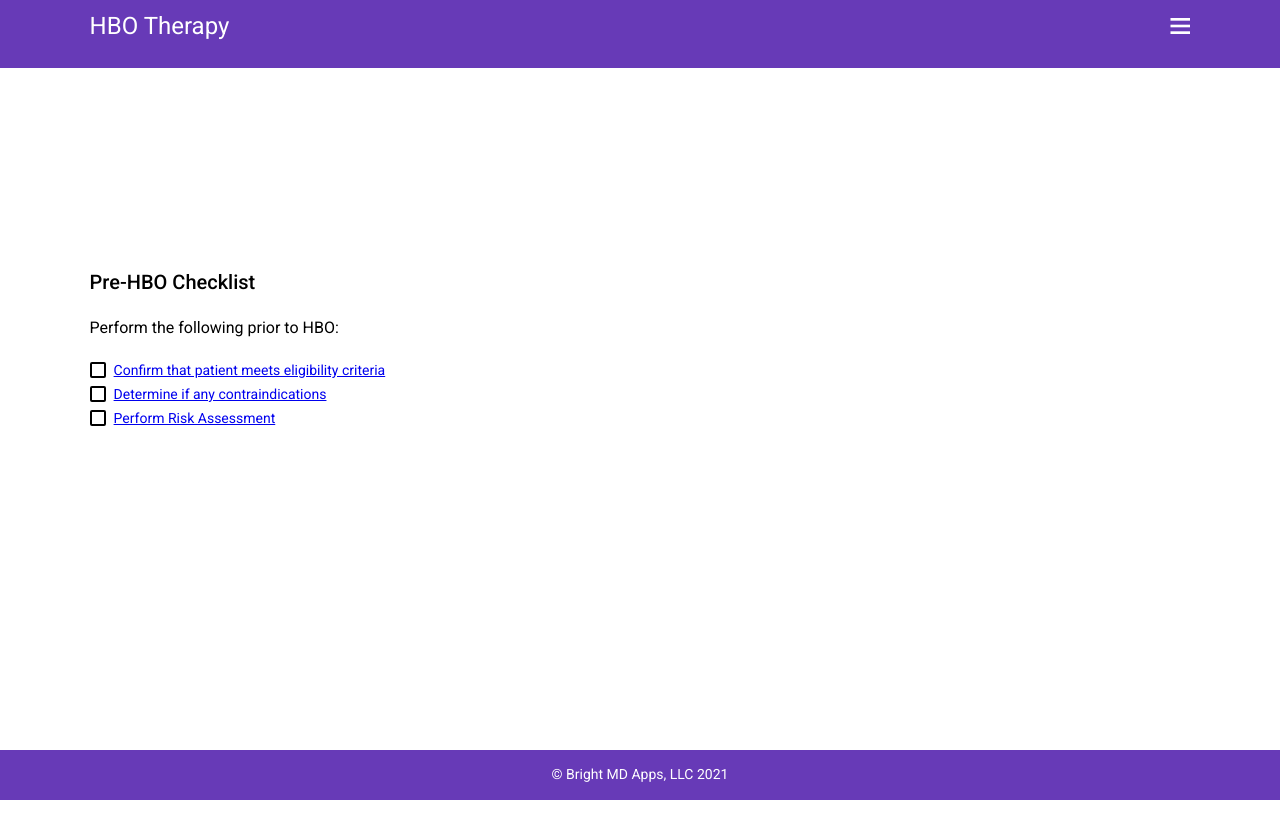
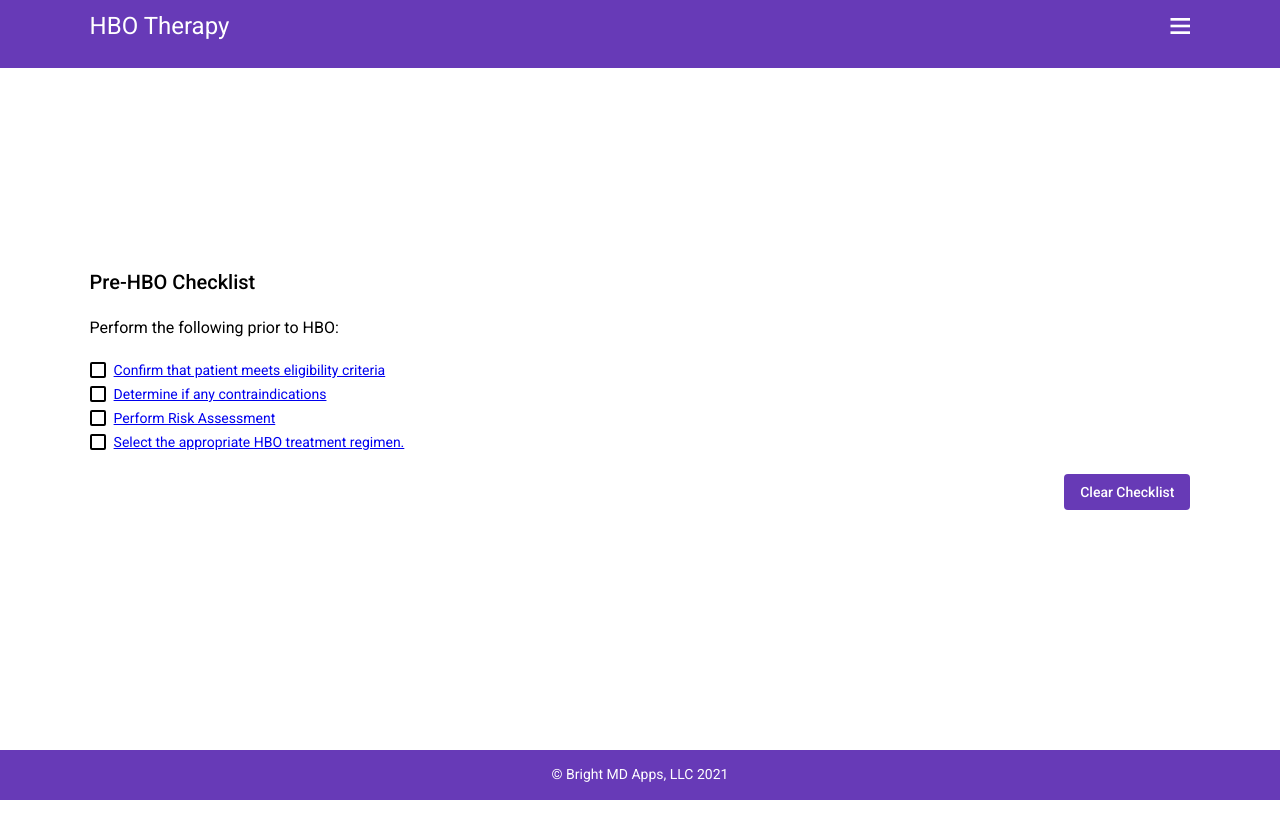
Before and after one commit to malbrecht13/hbo, an Angular app: page /hbo-checklist in a window 1280 px wide. Shown: the top 838 px of the page. Built offline with nearby package versions, Linux system fonts and the light colour scheme.

Commit message:
First app version completed

```diff
--- a/src/app/pages/checklist/checklist.component.html
+++ b/src/app/pages/checklist/checklist.component.html
@@ -3,15 +3,21 @@
   <h2 class="checklist_heading">Pre-HBO Checklist</h2>
   <h3 class="checklist_subheading">Perform the following prior to HBO:</h3>
   <div class="list_subheading" *ngFor="let item of checklistItems">
-    <mat-checkbox *ngIf="item.text.includes('contraindications')" [checked]="item.isChecked" (click)="toggleIsChecked(item.key)">
+    <mat-checkbox *ngIf="item.text.includes('contraindications')" [checked]="item.isChecked" (change)="toggleIsChecked(item.key)">
       <a routerLink="../contraindications" >{{item.text}}</a>
     </mat-checkbox>
-    <mat-checkbox *ngIf="item.text.includes('eligibility')" [checked]="item.isChecked" (click)="toggleIsChecked(item.key)">
+    <mat-checkbox *ngIf="item.text.includes('eligibility')" [checked]="item.isChecked" (change)="toggleIsChecked(item.key)">
       <a routerLink="../eligibility">{{item.text}}</a>
     </mat-checkbox>
-    <mat-checkbox *ngIf="item.text.includes('Risk')" [checked]="item.isChecked" (click)="toggleIsChecked(item.key)">
+    <mat-checkbox *ngIf="item.text.includes('Risk')" [checked]="item.isChecked" (change)="toggleIsChecked(item.key)">
       <a routerLink="../risk-assessment">{{item.text}}</a>
     </mat-checkbox>
+    <mat-checkbox *ngIf="item.text.includes('treatment')" [checked]="item.isChecked" (change)="toggleIsChecked(item.key)">
+      <a routerLink="../treatments">{{item.text}}</a>
+    </mat-checkbox>
+  </div>
+  <div class="clear_checklist_btn_div">
+    <button mat-raised-button class="clear_checklist_btn" (click)="clearChecklist()">Clear Checklist</button>
   </div>
 
 </section>
--- a/src/app/pages/checklist/checklist.component.scss
+++ b/src/app/pages/checklist/checklist.component.scss
@@ -6,3 +6,14 @@
   background-color: #673ab6 !important;
   // color: black !important;
 }
+
+.clear_checklist_btn_div {
+  margin-top: 20px;
+  display: flex;
+  justify-content: flex-end;
+}
+
+.clear_checklist_btn {
+  background-color: #673ab6 !important;
+  color: #fff;
+}
--- a/src/app/pages/checklist/checklist.component.ts
+++ b/src/app/pages/checklist/checklist.component.ts
@@ -10,7 +10,8 @@ export class ChecklistComponent implements OnInit {
   checklistItems: any[] = [
     {key: 'eligibility', text: 'Confirm that patient meets eligibility criteria', isChecked: false},
     {key: 'contraindications', text: 'Determine if any contraindications', isChecked: false},
-    {key: 'riskAssessment', text: 'Perform Risk Assessment', isChecked: false}
+    {key: 'riskAssessment', text: 'Perform Risk Assessment', isChecked: false},
+    {key: 'treatments', text: 'Select the appropriate HBO treatment regimen.', isChecked: false}
   ];
 
   checkboxValues?: any;
@@ -35,4 +36,13 @@ export class ChecklistComponent implements OnInit {
     })
   }
 
+  clearChecklist(): void {
+    this.checklistItems.forEach(item => {
+      item.isChecked = false;
+      console.log(item.isChecked);
+    });
+    this.checkboxService.setCheckboxKeysToFalse();
+    location.reload();
+  }
+
 }
--- a/src/app/pages/home-page/home-page.component.html
+++ b/src/app/pages/home-page/home-page.component.html
@@ -1,5 +1,5 @@
 <div class="page home_main">
-  <img class="hbot_img" src="../../../assets/HBOT.jpg" alt="Hyperbaric oxygen image">
+  <img class="hbot_img" src="../../../assets/hbo_chambers.jpg" alt="Hyperbaric oxygen image">
   <p>This is the Hyperbaric Oxygen Therapy (HBOT) app.  This app is intended for use by healthcare professionals
     who treat patients using hyperbaric oxygen, particularly in the wound care setting. Use the navigation at the
     top of the screen to help you with things like:
--- a/src/app/pages/home-page/home-page.component.scss
+++ b/src/app/pages/home-page/home-page.component.scss
@@ -9,6 +9,7 @@
 
 .hbot_img {
   max-width: 80%;
+  margin-bottom: 30px;
 }
 
 .app_functions_list {
--- a/src/app/services/checkbox.service.ts
+++ b/src/app/services/checkbox.service.ts
@@ -11,6 +11,7 @@ export class CheckboxService {
     localStorage.setItem('eligibility', 'false');
     localStorage.setItem('contraindications', 'false');
     localStorage.setItem('riskAssessment', 'false');
+    localStorage.setItem('treatments', 'false');
   }
 
   setCheckboxKeyAndValue(key: string, value: boolean): void {
@@ -21,10 +22,12 @@ export class CheckboxService {
     const elig = localStorage.getItem('eligibility');
     const ci = localStorage.getItem('contraindications');
     const ra = localStorage.getItem('riskAssessment');
+    const treat = localStorage.getItem('treatments');
     return {
       eligibility: elig,
       contraindications: ci,
-      riskAssessment: ra
+      riskAssessment: ra,
+      treatments: treat
     };
   }
 }
```
Also changed, not shown: src/assets/hbo_chambers.jpg (added).
